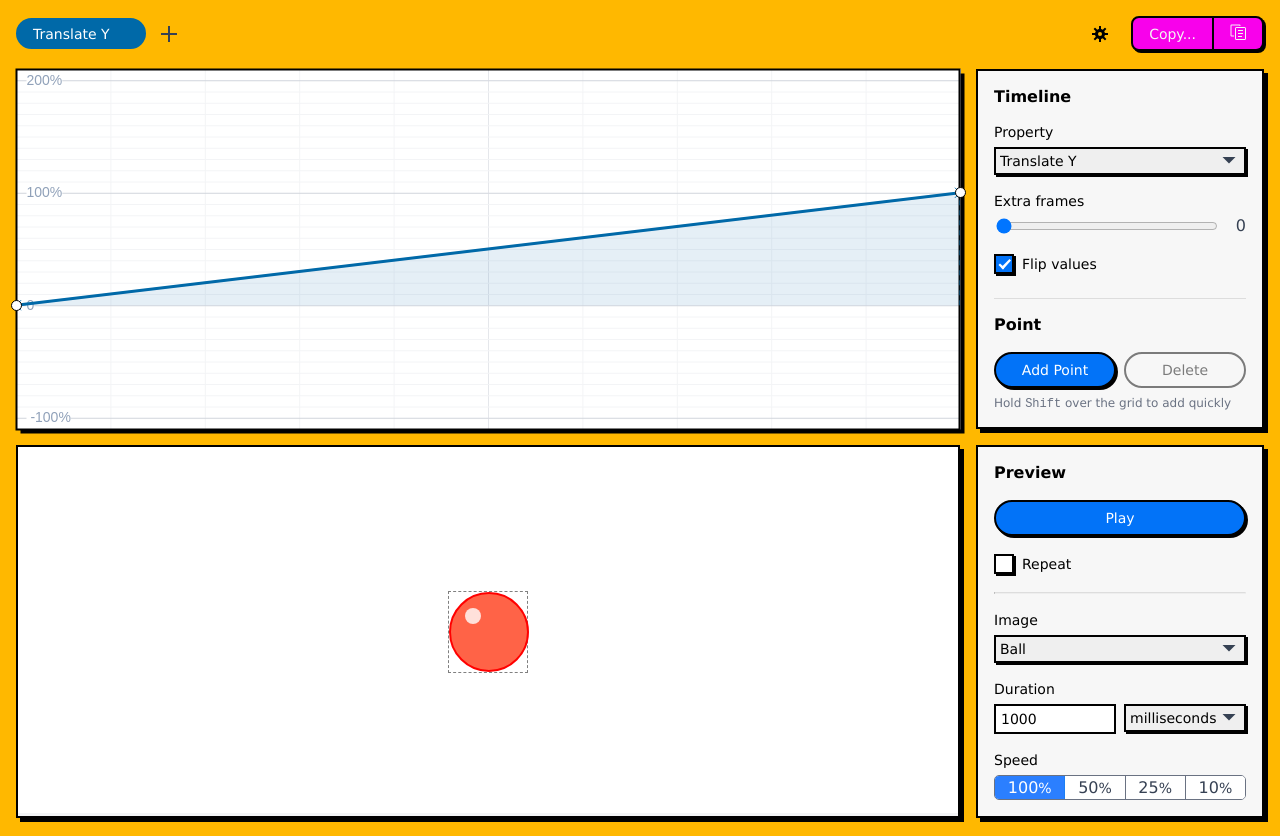
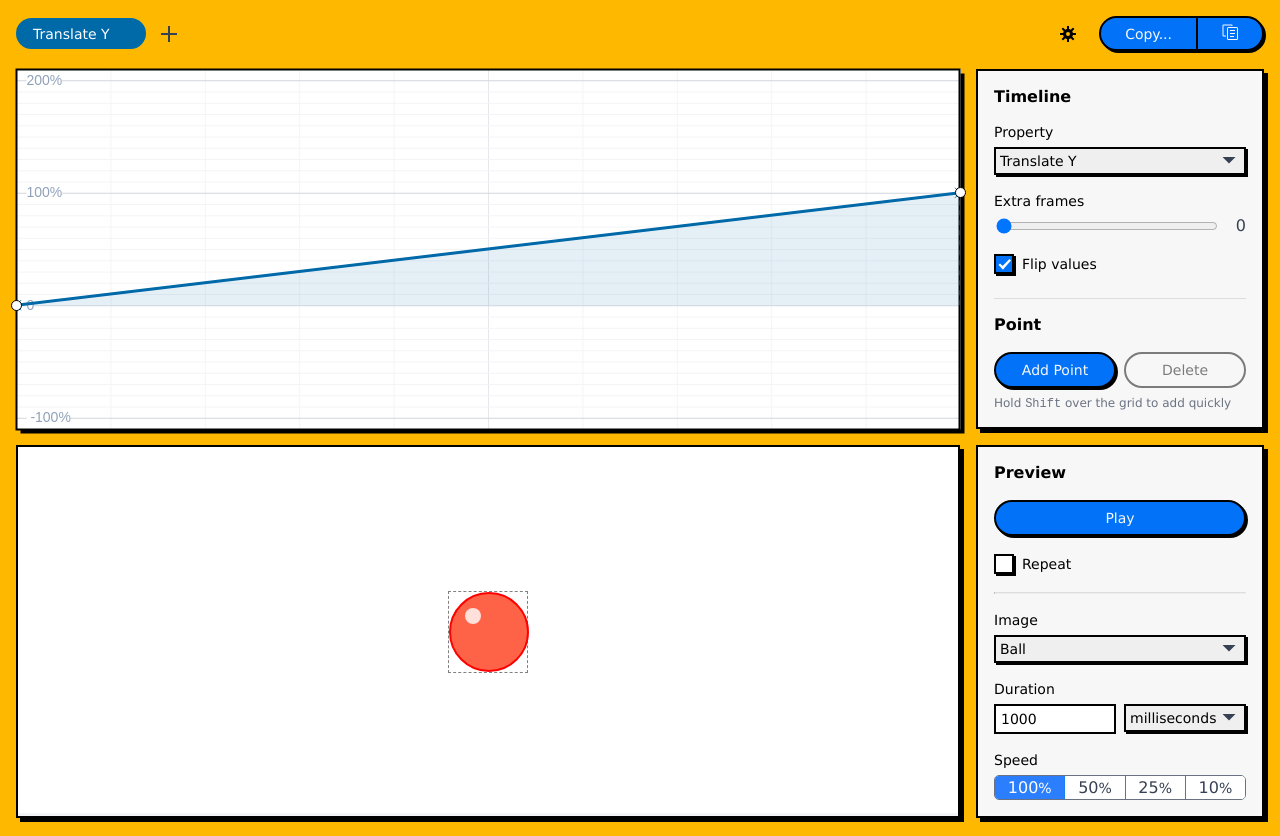
Before and after one commit to gillibrand/keyframe-click, a React (Vite) app: page / in a window 1280 px wide. Built offline with nearby package versions, Linux system fonts and the light colour scheme.

Commit message:
Button color tweaks

```diff
--- a/src/app/App.tsx
+++ b/src/app/App.tsx
@@ -438,7 +438,7 @@ function App() {
               <button
                 title="Set options and copy keyframes"
                 onClick={handleExport}
-                className={isExporting ? "is-pressed" : undefined}
+                className={cx("grow", { "is-pressed": isExporting })}
               >
                 Copy...
               </button>
--- a/src/components/SplitButtons.css
+++ b/src/components/SplitButtons.css
@@ -1,14 +1,26 @@
 .SplitButtons {
-  --radius: 0.5rem;
-  --color: var(--c-neutral-100);
-  --sb-bg-color: #f801eb;
+  --sb-radius: 0rem;
+  --sb-radius: 0.5rem;
+  --sb-radius: 999px;
+
+  --sb-bg-color: #ff69b4;
+  --sb-bg-color: var(--c-neo-pink);
+  --sb-bg-color: var(--c-neo-teal);
+  --sb-bg-color: var(--c-neo-blue);
+
+  --sb-color: var(--c-neutral-100);
+  --sb-color: var(--c-neo-black);
+  --sb-color: var(--c-neo-white);
+
+  /* min-width: 18rem; */
 }
 
 .SplitButtons > button {
   appearance: none;
-  color: var(--color);
-
-  padding: 0.375rem 1rem;
+  background-color: var(--sb-bg-color);
+  color: var(--sb-color);
+  /* min-width: 12ch; */
+  padding: 0.375rem 1.5rem;
   position: relative;
 
   border: 2px solid var(--c-neo-black);
@@ -17,20 +29,18 @@
     border-inline-start-style: none;
   }
 
-  background-color: var(--sb-bg-color);
-
   &:not(:active) {
     box-shadow: 0.125rem 0.125rem 0 0 var(--c-neo-black);
   }
 
   &:hover,
   &.is-pressed {
-    background-color: var(--c-green-800);
+    filter: brightness(0.95);
   }
 
   &:active {
-    background-color: var(--c-green-900);
-    box-shadow: px px 0 0px rgba(0 0 0 / 0.5);
+    filter: brightness(0.9);
+    box-shadow: 0.0675rem 0.0675rem 0 0 var(--c-neo-black);
   }
 
   &:enabled {
@@ -39,39 +49,13 @@
 
   &:first-child,
   &:focus-visible {
-    border-start-start-radius: var(--radius);
-    border-end-start-radius: var(--radius);
+    border-start-start-radius: var(--sb-radius);
+    border-end-start-radius: var(--sb-radius);
   }
 
   &:last-child,
   &:focus-visible {
-    border-start-end-radius: var(--radius);
-    border-end-end-radius: var(--radius);
+    border-start-end-radius: var(--sb-radius);
+    border-end-end-radius: var(--sb-radius);
   }
-
-  &:focus-visible {
-    z-index: 1;
-    outline-offset: 2px;
-    border-color: white;
-  }
-
-  /* Button vertical separator */
-  /* &:not(:first-child)::before {
-    display: block;
-    position: absolute;
-    height: 65%;
-    width: 1px;
-    border-inline-start: solid 1px var(--color);
-    content: "";
-    left: -0px;
-    top: 50%;
-    transform: translateY(-50%);
-    opacity: 0.75;
-  }
-
-  &:is(:hover, :focus-visible, .is-pressed)::before,
-  &:is(:hover, :focus-visible, .is-pressed) + &::before {
-    transition: opacity 100ms;
-    opacity: 0;
-  } */
 }
--- a/src/export/ExportDialog.tsx
+++ b/src/export/ExportDialog.tsx
@@ -134,7 +134,7 @@ export function ExportDialog({ open, onClose, layers, id }: Props) {
         </div>
 
         <footer className="ExportDialog__footer flex justify-end gap-4 mt-4">
-          <button onClick={animateClose} className="button" type="button">
+          <button onClick={animateClose} className="button is-secondary" type="button">
             Cancel
           </button>
           <button className="button is-primary" type="submit">
--- a/src/style/controls.css
+++ b/src/style/controls.css
@@ -40,15 +40,25 @@
   &:not(:disabled) {
     cursor: pointer;
     color: white;
-    background-color: #0273f8;
+    color: var(--c-neo-white);
+    background-color: var(--c-neo-blue);
+
+    &.is-secondary {
+      color: var(--c-neo-black);
+      background-color: var(--c-neo-teal);
+      background-color: var(--c-neo-white);
+      background-color: white;
+    }
 
     &:hover {
       filter: brightness(1.05);
     }
 
     &.is-primary {
-      color: white;
-      background-color: #f801eb;
+      /* color: white; */
+      /* font-weight: bold; */
+      /* background-color: var(--c-neo-teal); */
+      /* color: var(--c-neo-black); */
     }
 
     &:focus-visible {
```
